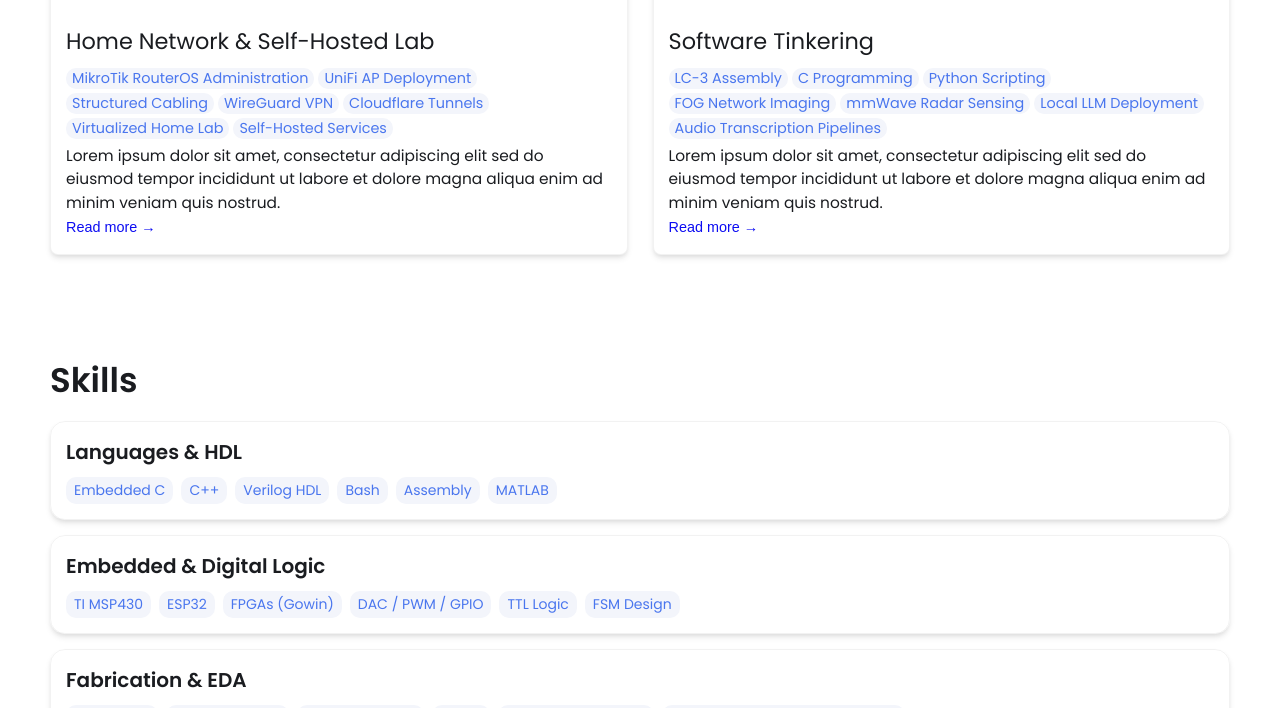
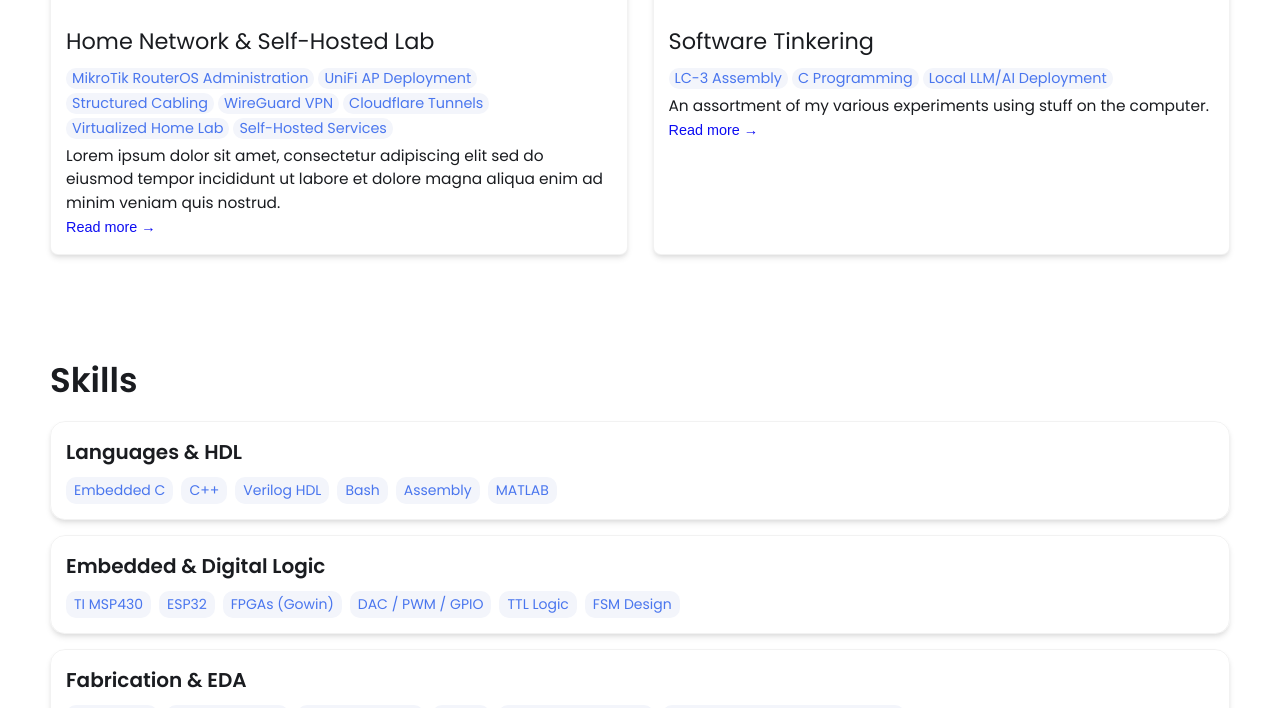
Before and after one commit to OmegaDraquex/OmegaDraquex.github.io, a Jekyll site: the page built from index.html, in a window 1280 px wide and 900 px high, scrolled down 2919 px, cut to the strip 192-900 px from the top of the window. Built offline with Jekyll 4.4.1, drawn with Linux system fonts in a browser that asks for light colours.

Commit message:
Revise software tinkering project details and images
Updated the project description and added personal insights about software tinkering experiences. Revised skills list and included new images.

```diff
--- a/_projects/software-tinkering/index.md
+++ b/_projects/software-tinkering/index.md
@@ -1,17 +1,13 @@
 ---
 layout: post
 title: Software Tinkering
-description: Lorem ipsum dolor sit amet, consectetur adipiscing elit sed do eiusmod tempor incididunt ut labore et dolore magna aliqua enim ad minim veniam quis nostrud.
+description: An assortment of my various experiments using stuff on the computer.
 card_image: /assets/hirescloseupofmmwavesensorconnectedtoverytinyesp32inmyhand.jpg
 order: 10
 skills:
   - LC-3 Assembly
   - C Programming
-  - Python Scripting
-  - FOG Network Imaging
-  - mmWave Radar Sensing
-  - Local LLM Deployment
-  - Audio Transcription Pipelines
+  - Local LLM/AI Deployment
 ---
 
 <!-- DETAILS FROM ANTHONY:
@@ -38,23 +34,27 @@ skills:
 
 ## Description
 
-Lorem ipsum dolor sit amet, consectetur adipiscing elit, sed do eiusmod tempor incididunt ut labore et dolore magna aliqua. Ut enim ad minim veniam, quis nostrud exercitation ullamco laboris nisi ut aliquip ex ea commodo consequat duis aute irure dolor in reprehenderit.
+Trying out Minecraft Mods and growing up with a tinkerer of a father made me very curious and interested in trying out new software throughout the years. From trying out Seth Bling's Mar/IO when I was 10 to watch my computer learn how to play Mario, to getting my degree in IT, to my current journey as a Computer Engineering student, I have always had an obsession with seeing what can be done with technology.
 
 ## Photos
 
-Lorem ipsum dolor sit amet, consectetur adipiscing elit, sed do eiusmod tempor incididunt ut labore et dolore magna aliqua enim ad minim veniam quis nostrud.
+Back when I was in my Early College high school, I was playing around with a tool that makes programs portable. I found out that the Dolphin Wii emulator worked with this, and I thought it would make my friends laugh to see Mario running on a printer kiosk in the lounge. It was a fun time. I got a bluetooth dongle and used a old usb hub to be able to connect all of my USB devices to it and play with actualy Wii Remotes. I do not recommend others do something like this, please respect institutional property and use it as directed.
+
+{% include image-gallery.html images="/assets/kioskfunny.jpg" height="350" %}
+
+My final project in my first ECE class. It was to write a tic tac toe game in LC3 (actual assembly). I found this so much fun to do and being in a programming flow state felt really good. Nowadays, programming is taught as a piece of a project that can be delegated to AI, but for this project I did not use it, and I am very proud of that.
+
+{% include image-gallery.html images="/assets/lc3.jpg" height="350" %}
+
+This eyesore was a result of an AliExpress impulse buy. I was recommended cheap mmWave presence detectors. I wired one up to an ESP32, flashed it to ESPHome and connected it to my HomeAssistant. I used it in an automation to turn my bedroom lights on and off depending on me being in there. With some tuning, it worked even if I did not move. I did have to keep the fans off, and it stopped working because the painter's tape gave way and I lost interest in keeping it up.
 
 {% include image-gallery.html images="/assets/mmwavesensormountedonwallwithpainterstapeina3dprintedhousingthatlookslikeasecuritycamuglyandonlycouldbeinaroomthatnowomanwouldapproveof.jpg" height="350" %}
 <!-- To add more photos: copy a caption + image-gallery block above and swap in your "/assets/filename". -->
 
-## Write-up
+## Others
 
-Lorem ipsum dolor sit amet, consectetur adipiscing elit, sed do eiusmod tempor incididunt ut labore et dolore magna aliqua. Ut enim ad minim veniam, quis nostrud exercitation ullamco laboris nisi ut aliquip ex ea commodo consequat.
+In my C programming class, a project was a deterministic pseudo-random card shuffler. The professor provided the code that generates the randomness, we had to make the program draw a user-specified number of cards, swap out a user-specified number of cards, and shuffle them. I also took pride in this class that I did not use generative AI to write any of my code.
 
-Duis aute irure dolor in reprehenderit in voluptate velit esse cillum dolore eu fugiat nulla pariatur. Excepteur sint occaecat cupidatat non proident, sunt in culpa qui officia deserunt mollit anim id est laborum.
+In my Senior year of high school, my professor had split the class into a few different teams to help out the deployment of a new computer lab and better management capabilities of the labs. My team's task was to record the Mac Address of each computer and laptop. I used a USB Arduino Rubber Ducky to enter the commands into the command prompt for a few computers. In hindsight, I could have used it to open run and do more of the manual process.
 
-Sed ut perspiciatis unde omnis iste natus error sit voluptatem accusantium doloremque laudantium, totam rem aperiam, eaque ipsa quae ab illo inventore veritatis et quasi architecto beatae vitae dicta sunt explicabo.
-
-Nemo enim ipsam voluptatem quia voluptas sit aspernatur aut odit aut fugit, sed quia consequuntur magni dolores eos qui ratione voluptatem sequi nesciunt, neque porro quisquam est, qui dolorem ipsum quia dolor sit amet, consectetur adipisci velit.
-
-At vero eos et accusamus et iusto odio dignissimos ducimus qui blanditiis praesentium voluptatum deleniti atque corrupti quos dolores et quas molestias excepturi sint occaecati cupiditate non provident.
+I like to try out new software and technology products, especially if they are free. I tried out Project Stream by Google in 2018 before they released Stadia. I tried out Stable Diffusion before version 1.5 came out (generating ai images directly on my PC before the space got overwhelming and controversial), I tried out ChatGPT after hearing about it on a tech podcast, like the week it came out, and introduced it to my friends. I tried out Obsidian MD (very popular notes app) in 2020 shortly after it was accessible to the public. I tried early versions of the latest prealpha versions of Anki's spaced repetition algorithm. I tried out Google's Bard before it became Gemini. I tried out Bing Chat when it came out, before it became Copilot. I tried out local LLMs before it got easy to deploy them. I have changed my view on generative AI through many conversations with my artist/teacher friends and family members. I am not online or on social media much, so it took me longer to realize the negative implications that they entail.
```
